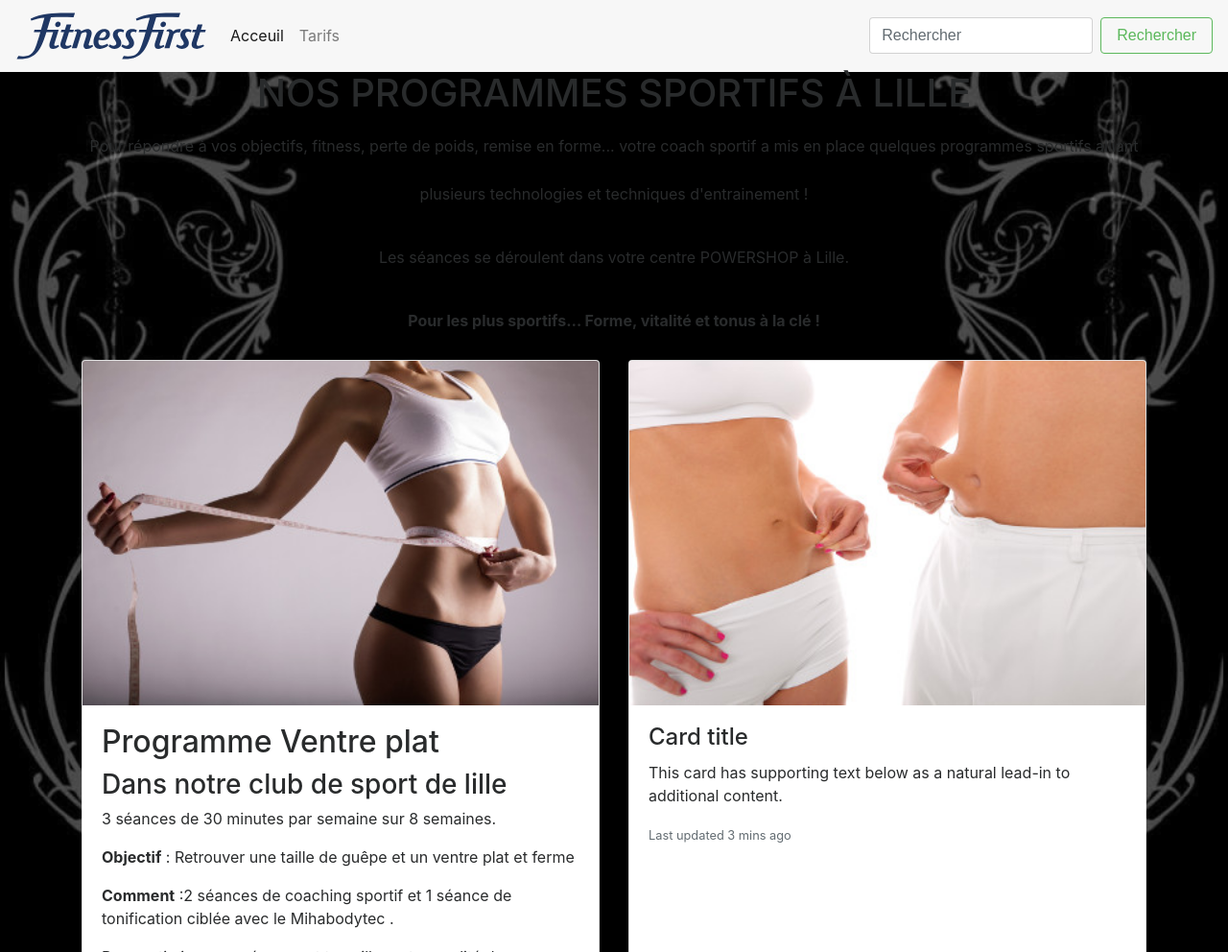
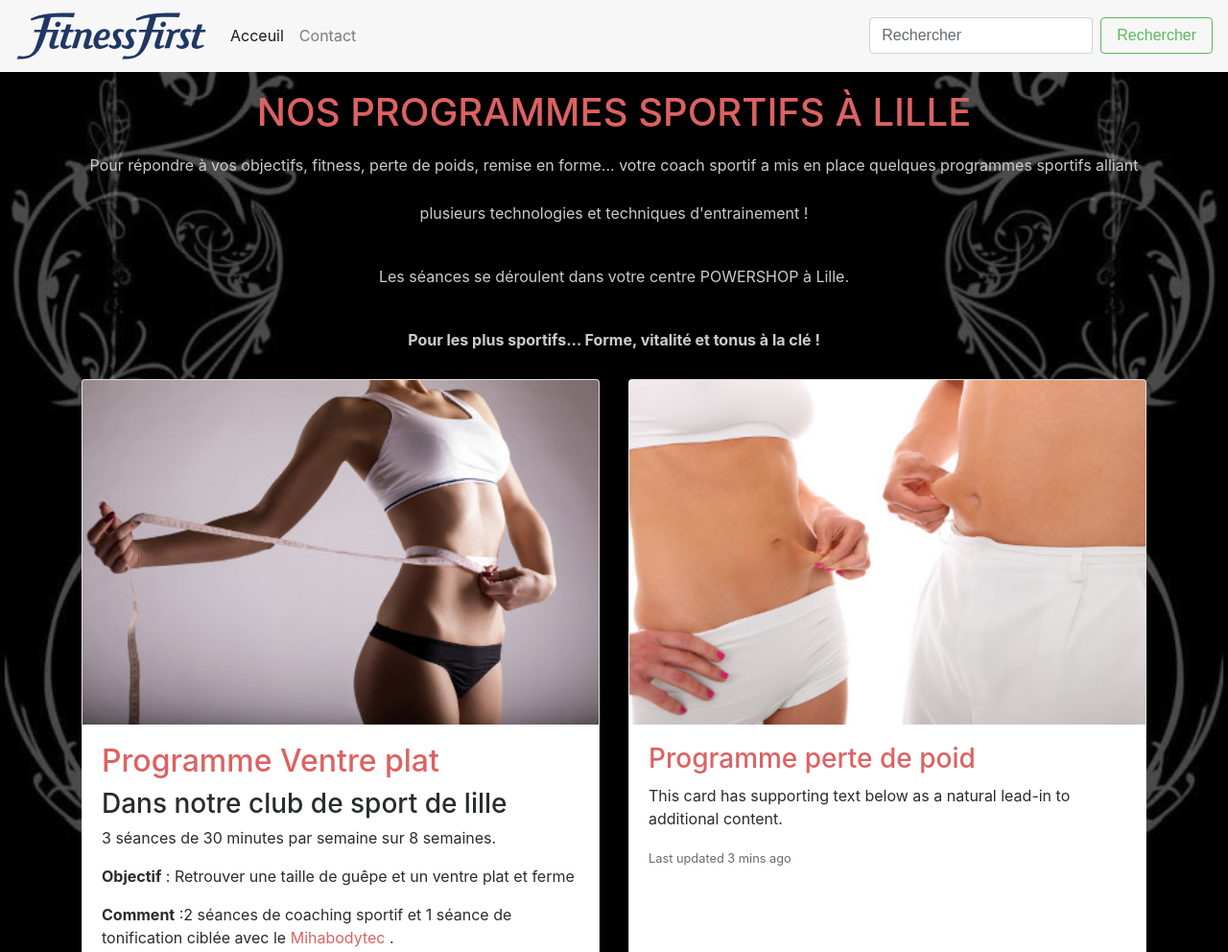
Before and after one commit to gustavofringe/projectSportsCoach, a plain HTML site: page pages/rate.html in a window 1280 px wide. Shown: the top 992 px of the page at 96% size. Drawn offline with nearby package versions, Linux system fonts and the light colour scheme; some packages are replaced by stand-ins of ours.

```diff
--- a/pages/rate.html
+++ b/pages/rate.html
@@ -33,7 +33,7 @@
                     <a class="nav-link" href="../index.html">Acceuil<span class="sr-only">(current)</span></a>
                 </li>
                 <li class="nav-item">
-                    <a class="nav-link" href="rate.html">Tarifs</a>
+                    <a class="nav-link" href="contact.html">Contact</a>
                 </li>
             </ul>
             <form class="form-inline my-2 my-lg-0">
@@ -45,7 +45,7 @@
 
 </header>
 <main class="container">
-    <article>
+    <article class="white">
         <!--<editor-fold desc="Description">-->
         <h1><span class="red">NOS PROGRAMMES SPORTIFS À LILLE</span>
             <!-- /.red --></h1>
@@ -66,7 +66,7 @@
                 <p><strong>Comment</strong> :2 séances de coaching sportif et 1 séance de tonification ciblée avec le
                     <span class="red">Mihabodytec</span>
                     <!-- /.red -->.</p>
-                <p>Pour optimiser vos séances et travailler votre qualité de peau au niveau de votre ventre, nous vous proposerons de coupler vos séances avec de l’<span class="red">endermologie</span>si besoin. Un diagnostique
+                <p>Pour optimiser vos séances et travailler votre qualité de peau au niveau de votre ventre, nous vous proposerons de coupler vos séances avec de l’<span class="red">endermologie </span>si besoin. Un diagnostique
                     <!-- /.red --></p>
                 <a href="contact.html" class="btn btn-primary">Demandez votre devis</a>
             </div>
@@ -74,7 +74,8 @@
         <div class="card">
             <img class="card-img-top" src="../img/prestation/ventre-plat-49PXRa5.jpg" alt="Card image cap">
             <div class="card-block">
-                <h4 class="card-title">Card title</h4>
+                <h3 class="card-title"><span class="red">Programme perte de poid</span>
+                <!-- /.red --></h3>
                 <p class="card-text">This card has supporting text below as a natural lead-in to additional content.</p>
                 <p class="card-text"><small class="text-muted">Last updated 3 mins ago</small></p>
             </div>
--- a/scss/sass/screen.scss
+++ b/scss/sass/screen.scss
@@ -5,6 +5,7 @@
 
 @import "compass";
 $border-footer: #DC6263;
+$red: #DC6263;
 body{
   background-image: url("../../img/html1.jpg");
   background-attachment: fixed;
@@ -18,11 +19,22 @@ header{
   }
 }
 .site-content{
+  h1{
+    text-align: center;
+    color: $red;
+  }
   background-color: #F7F7F7;
 }
 article{
   text-align: center;
   line-height: 50px;
+}
+.white{
+  padding-top: 20px;
+  color: #cccccc;
+}
+.red{
+  color: $red;
 }
 #map{
   width: 90%;
```
Also changed, not shown: scss/stylesheets/screen.css.
